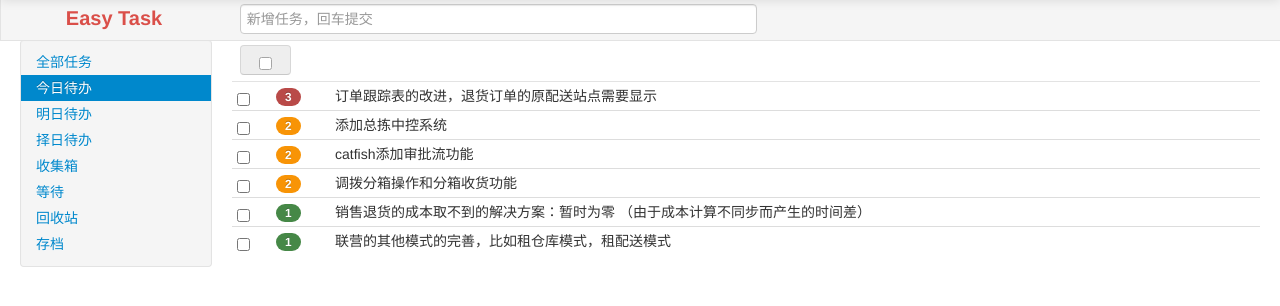
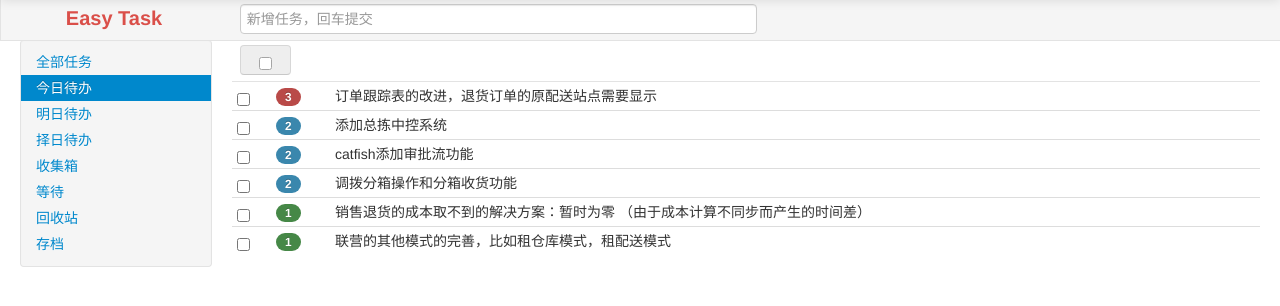
Before and after one commit to liuli195/django-test, a Django app: page /etask/1/ in a window 1280 px wide. Shown: the part 41-347 px from the top of the page. Run offline with Django 3.2, Linux system fonts and the light colour scheme; data comes from the database, SQL or seed files in the repository; both versions use the stored data as it was after the commit; parts of the project's set-up code (start-up, migrations or seed data) failed here and were passed over; some libraries are stand-ins or nearby versions.

Commit message:
1301260117-home

```diff
--- a/mydjango/templates/etask/index.html
+++ b/mydjango/templates/etask/index.html
@@ -90,7 +90,7 @@
                   <td><span class="badge badge-success">{{ task.priority }}</span></td>
                   {% endifequal %}
                   {% ifequal task.priority 2 %}
-                  <td><span class="badge badge-warning">{{ task.priority }}</span></td>
+                  <td><span class="badge badge-info">{{ task.priority }}</span></td>
                   {% endifequal %}
                   {% ifequal task.priority 3 %}
                   <td><span class="badge badge-important">{{ task.priority }}</span></td>
```
Also changed, not shown: README.md, mydjango/data/mydata.db, 2 other files.
